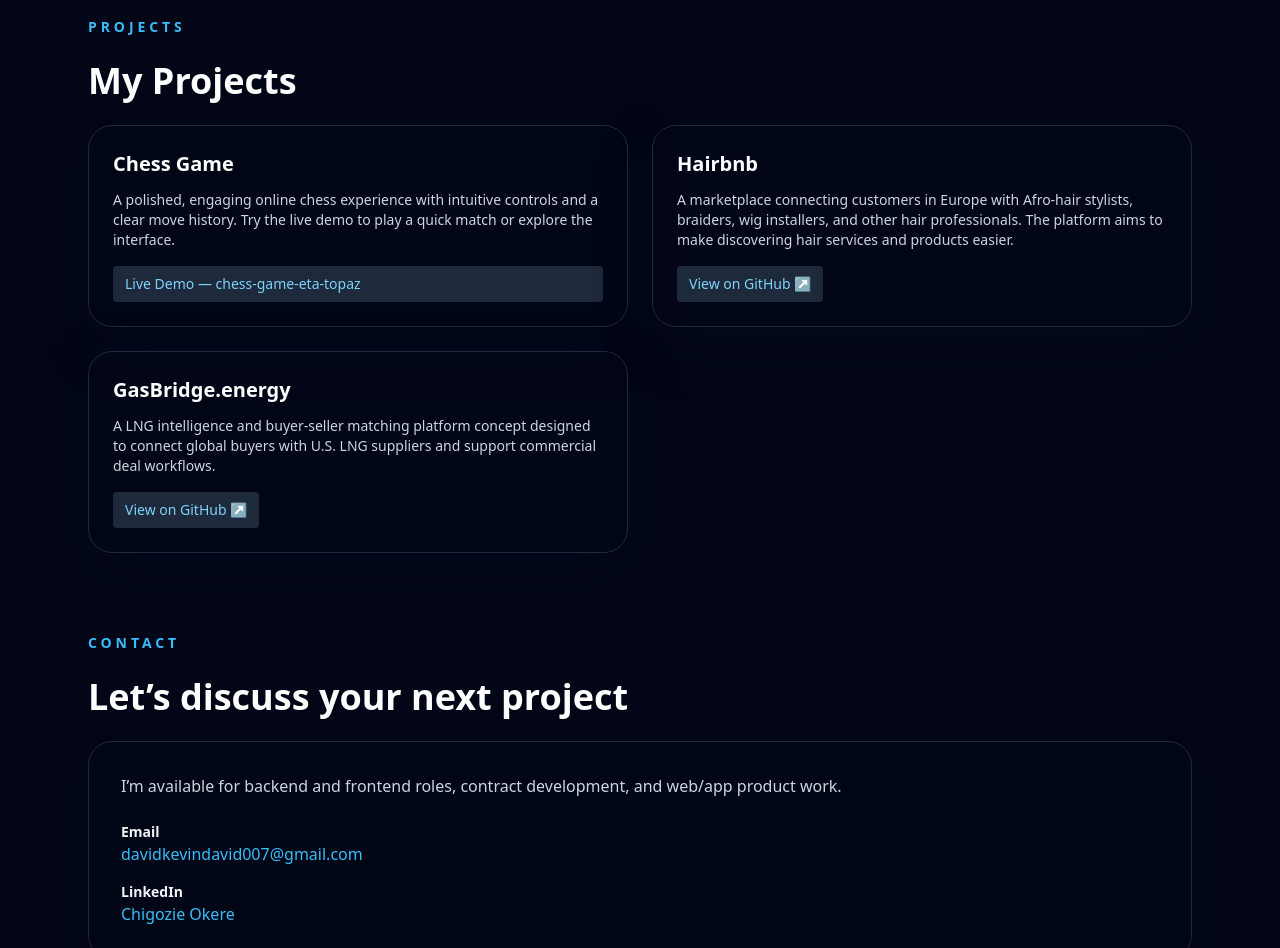
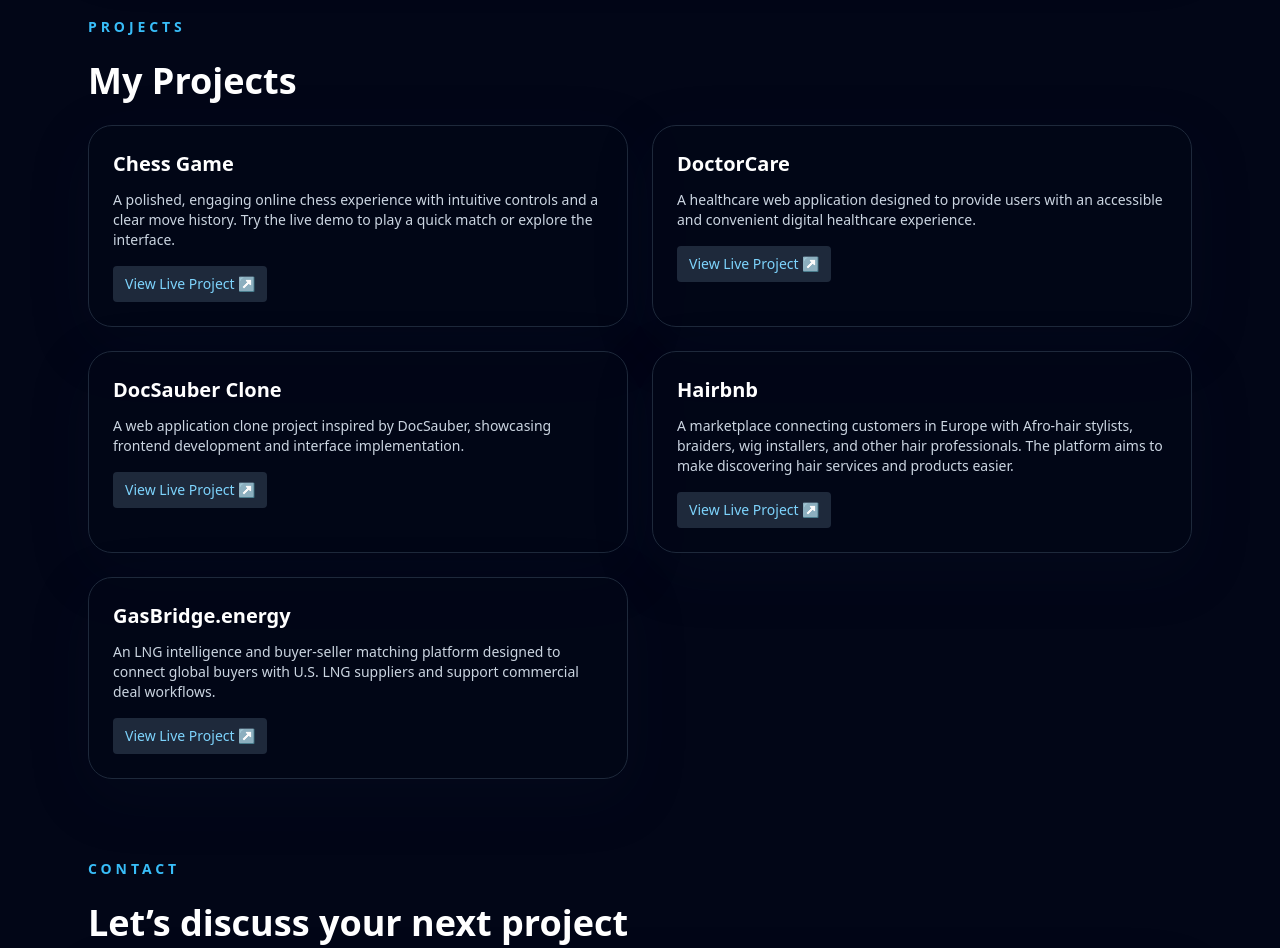
Before and after one commit to DavidKevin785/portfolio, a plain HTML site: page index.html in a window 1280 px wide. Shown: the part 1360-2308 px from the top of the page. Drawn offline with nearby package versions, Linux system fonts and the light colour scheme.

Commit message:
Update portfolio project links

```diff
--- a/index.html
+++ b/index.html
@@ -16,7 +16,6 @@
           <p class="text-sm text-slate-400 mt-1">Professional profile and selected work</p>
         </div>
 
-        <!-- Hamburger button (mobile) -->
         <button id="menu-btn" class="lg:hidden flex items-center px-3 py-2 border border-slate-700 rounded text-slate-300 hover:text-white hover:border-sky-400 focus:outline-none" aria-label="Open main menu">
           <svg class="h-6 w-6" fill="none" stroke="currentColor" viewBox="0 0 24 24" xmlns="http://www.w3.org/2000/svg">
             <path stroke-linecap="round" stroke-linejoin="round" stroke-width="2" d="M4 6h16M4 12h16M4 18h16"></path>
@@ -114,30 +113,48 @@
 
       <div class="grid gap-6 md:grid-cols-2">
 
-        <!-- Existing Chess Game project -->
+        <!-- Chess Game -->
         <article class="rounded-[24px] border border-slate-800 bg-slate-950/90 p-6 text-slate-300 shadow-[0_18px_60px_rgba(15,23,42,0.18)]">
           <h3 class="text-xl font-semibold text-white">Chess Game</h3>
           <p class="mt-3 text-sm text-slate-300">A polished, engaging online chess experience with intuitive controls and a clear move history. Try the live demo to play a quick match or explore the interface.</p>
-          <div class="grid gap-2 mt-4">
-            <a href="https://chess-game-eta-topaz.vercel.app/" target="_blank" rel="noreferrer" class="block inline-flex items-center rounded bg-slate-800 px-3 py-2 text-sm text-sky-300 hover:bg-slate-700">Live Demo — chess-game-eta-topaz</a>
+          <div class="mt-4">
+            <a href="https://chess-game-eta-topaz.vercel.app/" target="_blank" rel="noopener noreferrer" class="inline-flex items-center rounded bg-slate-800 px-3 py-2 text-sm text-sky-300 hover:bg-slate-700">View Live Project ↗</a>
           </div>
         </article>
 
-        <!-- New Hairbnb project -->
+        <!-- DoctorCare -->
+        <article class="rounded-[24px] border border-slate-800 bg-slate-950/90 p-6 text-slate-300 shadow-[0_18px_60px_rgba(15,23,42,0.18)]">
+          <h3 class="text-xl font-semibold text-white">DoctorCare</h3>
+          <p class="mt-3 text-sm text-slate-300">A healthcare web application designed to provide users with an accessible and convenient digital healthcare experience.</p>
+          <div class="mt-4">
+            <a href="https://doctorcare-phi.vercel.app/" target="_blank" rel="noopener noreferrer" class="inline-flex items-center rounded bg-slate-800 px-3 py-2 text-sm text-sky-300 hover:bg-slate-700">View Live Project ↗</a>
+          </div>
+        </article>
+
+        <!-- DocSauber Clone -->
+        <article class="rounded-[24px] border border-slate-800 bg-slate-950/90 p-6 text-slate-300 shadow-[0_18px_60px_rgba(15,23,42,0.18)]">
+          <h3 class="text-xl font-semibold text-white">DocSauber Clone</h3>
+          <p class="mt-3 text-sm text-slate-300">A web application clone project inspired by DocSauber, showcasing frontend development and interface implementation.</p>
+          <div class="mt-4">
+            <a href="https://doc-sauber-clone.vercel.app/" target="_blank" rel="noopener noreferrer" class="inline-flex items-center rounded bg-slate-800 px-3 py-2 text-sm text-sky-300 hover:bg-slate-700">View Live Project ↗</a>
+          </div>
+        </article>
+
+        <!-- Hairbnb -->
         <article class="rounded-[24px] border border-slate-800 bg-slate-950/90 p-6 text-slate-300 shadow-[0_18px_60px_rgba(15,23,42,0.18)]">
           <h3 class="text-xl font-semibold text-white">Hairbnb</h3>
           <p class="mt-3 text-sm text-slate-300">A marketplace connecting customers in Europe with Afro-hair stylists, braiders, wig installers, and other hair professionals. The platform aims to make discovering hair services and products easier.</p>
           <div class="mt-4">
-            <a href="https://github.com/DavidKevin785/Hairbnb" target="_blank" rel="noopener noreferrer" class="inline-flex items-center rounded bg-slate-800 px-3 py-2 text-sm text-sky-300 hover:bg-slate-700">View on GitHub ↗</a>
+            <a href="https://hairbnb-two.vercel.app/en" target="_blank" rel="noopener noreferrer" class="inline-flex items-center rounded bg-slate-800 px-3 py-2 text-sm text-sky-300 hover:bg-slate-700">View Live Project ↗</a>
           </div>
         </article>
 
-        <!-- New GasBridge project -->
+        <!-- GasBridge -->
         <article class="rounded-[24px] border border-slate-800 bg-slate-950/90 p-6 text-slate-300 shadow-[0_18px_60px_rgba(15,23,42,0.18)]">
           <h3 class="text-xl font-semibold text-white">GasBridge.energy</h3>
-          <p class="mt-3 text-sm text-slate-300">A LNG intelligence and buyer-seller matching platform concept designed to connect global buyers with U.S. LNG suppliers and support commercial deal workflows.</p>
+          <p class="mt-3 text-sm text-slate-300">An LNG intelligence and buyer-seller matching platform designed to connect global buyers with U.S. LNG suppliers and support commercial deal workflows.</p>
           <div class="mt-4">
-            <a href="https://github.com/DavidKevin785/Gasbridge-backend" target="_blank" rel="noopener noreferrer" class="inline-flex items-center rounded bg-slate-800 px-3 py-2 text-sm text-sky-300 hover:bg-slate-700">View on GitHub ↗</a>
+            <a href="https://lng-green.vercel.app/" target="_blank" rel="noopener noreferrer" class="inline-flex items-center rounded bg-slate-800 px-3 py-2 text-sm text-sky-300 hover:bg-slate-700">View Live Project ↗</a>
           </div>
         </article>
 
```
